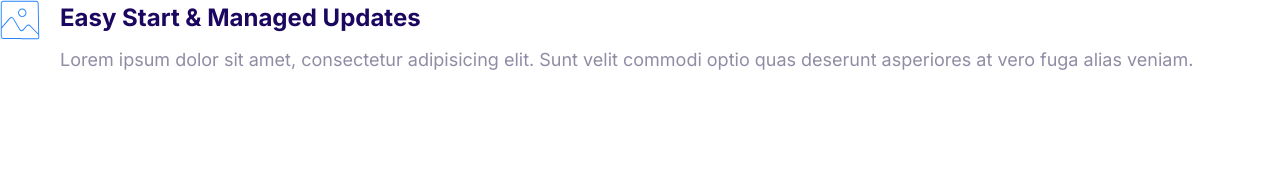
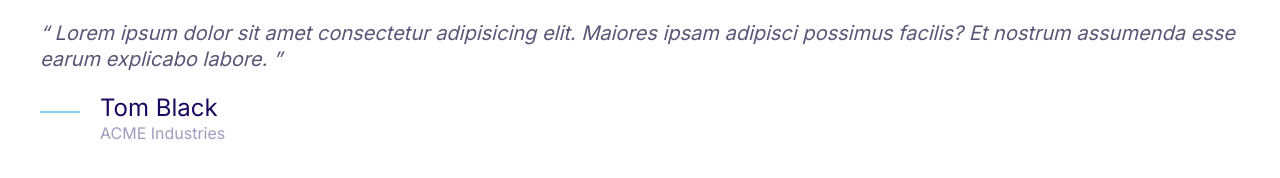
Before and after one commit to gagglepod/moshify, a plain HTML site: page index.html in a window 1280 px wide. Drawn offline with Linux system fonts and the light colour scheme.

Commit message:
Added Quote Component.

```diff
--- a/css/styles.css
+++ b/css/styles.css
@@ -4,6 +4,7 @@
   --color-accent: #ff3400;
   --color-headings: #1b0760;
   --color-body: #918ca4;
+  --color-body-darker: #5c5577;
   --color-border: #ccc;
   --border-radius: 30px;
 }
@@ -14,6 +15,7 @@
   box-sizing: border-box;
 }
 
+/* *********************************************** */
 /* Typography */
 
 html {
@@ -70,7 +72,9 @@ p {
   }
 }
 
+/* *********************************************** */
 /* Links */
+
 a {
   text-decoration: none;
 }
@@ -98,6 +102,7 @@ a {
   }
 }
 
+/* *********************************************** */
 /* Badges */
 
 .badge {
@@ -133,7 +138,9 @@ a {
   }
 }
 
+/* *********************************************** */
 /* Lists */
+
 .list {
   list-style: none;
   padding-left: 0;
@@ -161,6 +168,7 @@ a {
   }
 }
 
+/* *********************************************** */
 /* Icons */
 
 .icon {
@@ -182,6 +190,7 @@ a {
   align-items: center;
 }
 
+/* *********************************************** */
 /* Buttons */
 
 .btn {
@@ -246,6 +255,7 @@ a {
   }
 }
 
+/* *********************************************** */
 /* Inputs */
 
 .input {
@@ -283,7 +293,9 @@ a {
   }
 }
 
+/* *********************************************** */
 /* Cards */
+
 .card {
   border-radius: 7px;
   box-shadow: 0 0 20px 10px #f3f3f3;
@@ -309,7 +321,9 @@ a {
   background: #02cdf1;
 }
 
+/* *********************************************** */
 /* Plans */
+
 .plan__name {
   color: #fff;
   margin: 0;
@@ -366,7 +380,9 @@ a {
   }
 }
 
+/* *********************************************** */
 /* Media */
+
 .media {
   display: flex;
 }
@@ -382,3 +398,54 @@ a {
 .media__image {
   margin-top: 1rem;
 }
+
+/* *********************************************** */
+/* Quotes */
+
+.quote {
+  font-size: 3rem;
+  font-style: italic;
+  color: var(--color-body-darker);
+  line-height: 1.3;
+}
+
+.quote__text::before {
+  content: open-quote;
+}
+
+.quote__text::after {
+  content: close-quote;
+}
+
+.quote__author {
+  font-size: 3rem;
+  font-weight: 500;
+  font-style: normal;
+  margin-bottom: 0;
+}
+
+.quote__organization {
+  color: var(--color-headings);
+  opacity: 0.4;
+  font-size: 2rem;
+  font-style: normal;
+}
+
+.quote__line {
+  position: relative;
+  bottom: 0;
+}
+
+@media screen and (min-width: 1024px) {
+  .quote {
+    font-size: 2rem;
+  }
+
+  .quote__author {
+    font-size: 2.4rem;
+  }
+
+  .quote__organization {
+    font-size: 1.6rem;
+  }
+}
--- a/index.html
+++ b/index.html
@@ -14,16 +14,24 @@
     <link rel="stylesheet" href="css/styles.css" />
   </head>
   <body>
+    <blockquote class="quote">
+      <p class="quote__text">
+        Lorem ipsum dolor sit amet consectetur adipisicing elit. Maiores ipsam
+        adipisci possimus facilis? Et nostrum assumenda esse earum explicabo
+        labore.
+      </p>
+      <footer>
         <div class="media">
           <div class="media__image"></div>
-      <svg class="icon icon--primary">
-        <use xlink:href="images/sprite.svg#snap"></use>
+          <svg class="icon icon--primary quote__line">
+            <use xlink:href="images/sprite.svg#line"></use>
           </svg>
           <div class="media__body">
-        <h3 class="media__title">Easy Start & Managed Updates</h3>
-        Lorem ipsum dolor sit amet, consectetur adipisicing elit. Sunt velit
-        commodi optio quas deserunt asperiores at vero fuga alias veniam.
+            <h3 class="media__title quote__author">Tom Black</h3>
+            <p class="quote__organization">ACME Industries</p>
           </div>
         </div>
+      </footer>
+    </blockquote>
   </body>
 </html>
```
Also changed, not shown: components/quotes.html (added, +19 -0 lines). Lines whose indentation alone changed are shown as unchanged.
